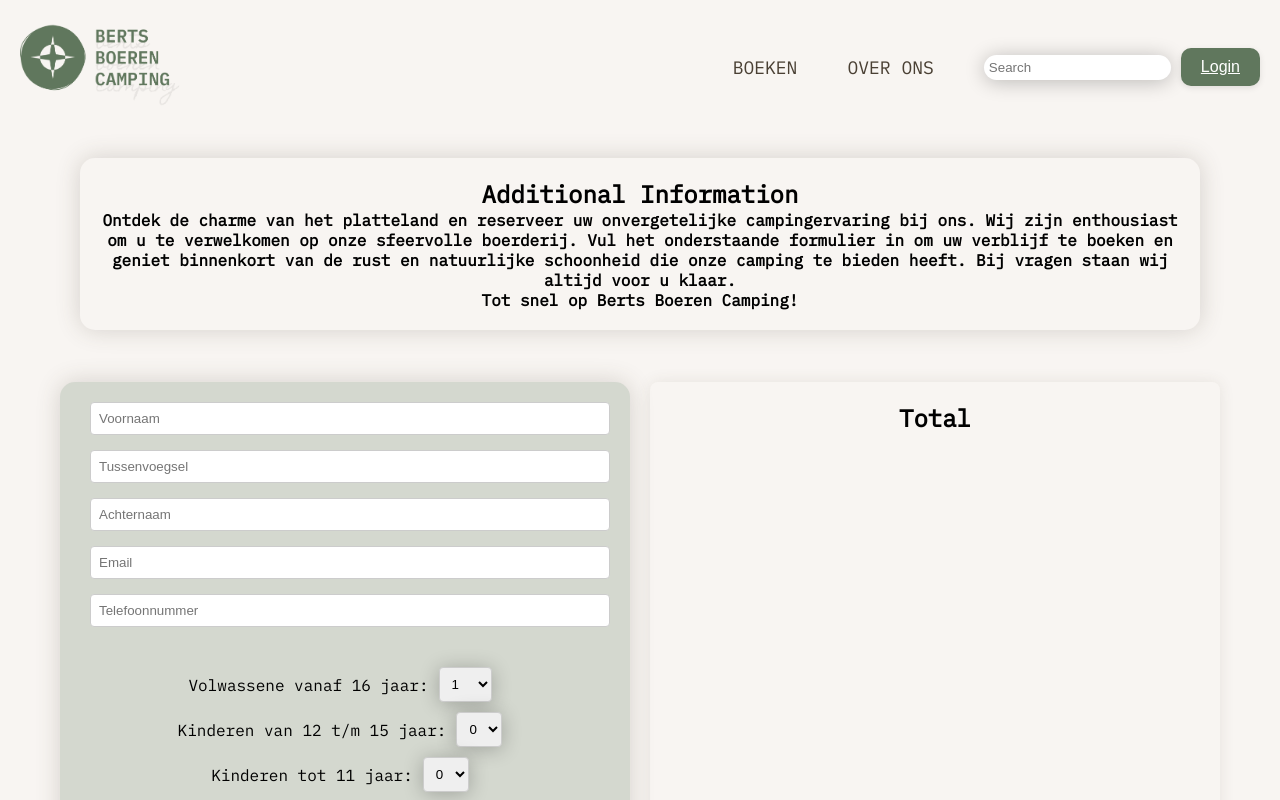
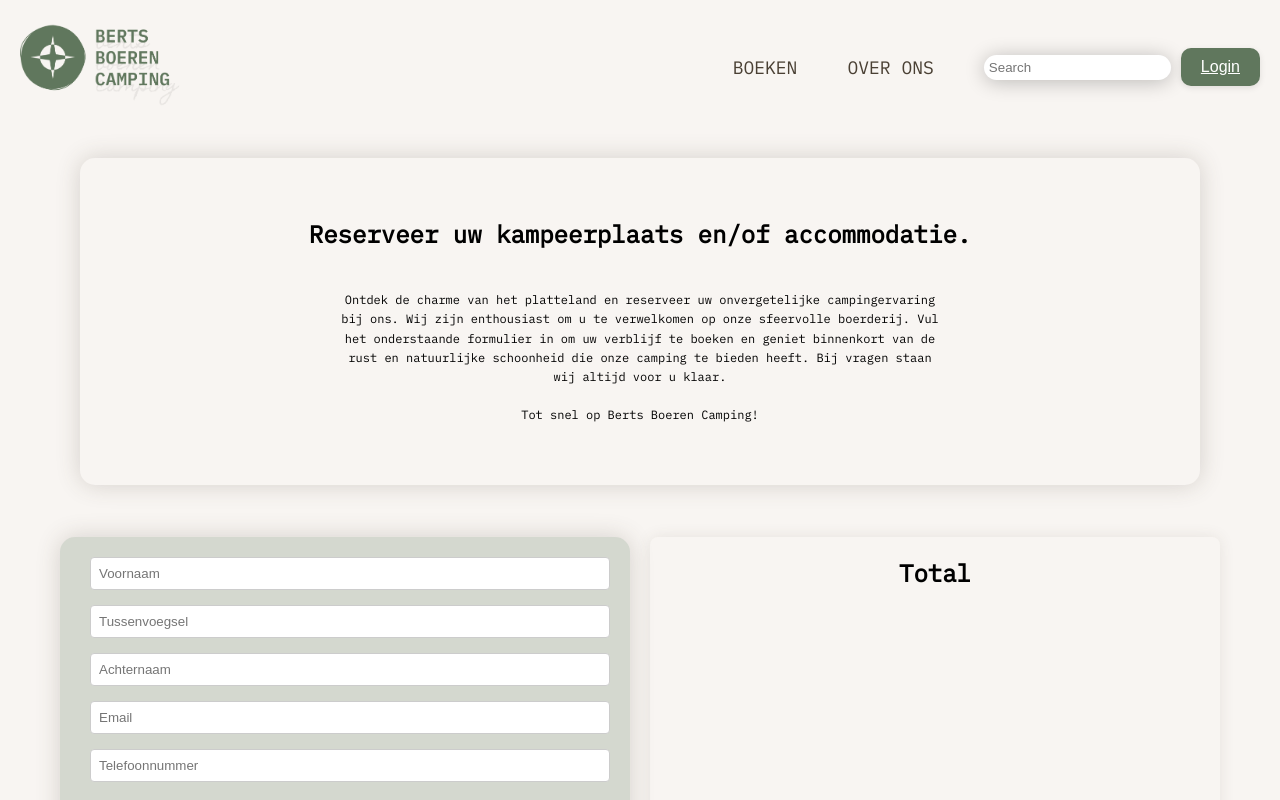
Before and after one commit to LaulensW/BertsBoerenCamping, a React (Vite) app in the folder BertsBoerenCamping/: page /booking in a window 1280 px wide. Shown: the top 800 px of the page. Built offline with nearby package versions, Linux system fonts and the light colour scheme.

Commit message:
styling infobox

```diff
--- a/BertsBoerenCamping/src/components/BookingForm.css
+++ b/BertsBoerenCamping/src/components/BookingForm.css
@@ -14,6 +14,22 @@ body {
   padding: 20px;
   box-shadow: 0px 0px 25px rgba(74, 64, 52, 0.2);
   margin: 24px 20px 32px;
+  display: flex;
+  flex-direction: column;
+  align-items: center;
+}
+
+.info-box h2 {
+  margin-top: 40px;
+}
+
+.info-box a {
+  max-width: 600px;
+  margin-top: 40px;
+  display: block;
+  line-height: 1.6;
+  font-size: 12px;
+  margin-bottom: 40px;
 }
 
 .boeking-box{
--- a/BertsBoerenCamping/src/components/Calender.css
+++ b/BertsBoerenCamping/src/components/Calender.css
@@ -48,7 +48,13 @@
   }
 }
 
+
+
 /* Selected range */
+.react-datepicker__day--selected{
+  background-color: var(--primary-color);
+}
+
 .react-datepicker__day--selected,
 .react-datepicker__day--in-selecting-range,
 .react-datepicker__day--in-range {
--- a/BertsBoerenCamping/src/components/bookingForm.jsx
+++ b/BertsBoerenCamping/src/components/bookingForm.jsx
@@ -34,9 +34,16 @@ const BookingForm = () => {
   return (
     <div className="booking-form-container">
       <div className="info-box">
-        {/* Your information box content goes here */}
-        <h2>Additional Information</h2>
-        <h4>Ontdek de charme van het platteland en reserveer uw onvergetelijke campingervaring bij ons. Wij zijn enthousiast om u te verwelkomen op onze sfeervolle boerderij. Vul het onderstaande formulier in om uw verblijf te boeken en geniet binnenkort van de rust en natuurlijke schoonheid die onze camping te bieden heeft. Bij vragen staan wij altijd voor u klaar. <br />Tot snel op Berts Boeren Camping!</h4>
+        <h2>Reserveer uw kampeerplaats en/of accommodatie. </h2>
+        <a>
+          Ontdek de charme van het platteland en reserveer uw onvergetelijke
+          campingervaring bij ons. Wij zijn enthousiast om u te verwelkomen op
+          onze sfeervolle boerderij. Vul het onderstaande formulier in om uw
+          verblijf te boeken en geniet binnenkort van de rust en natuurlijke
+          schoonheid die onze camping te bieden heeft. Bij vragen staan wij
+          altijd voor u klaar. <br />
+          <br></br>Tot snel op Berts Boeren Camping!
+        </a>
       </div>
       <div className="boeking-box">
       <section className='customer-info'>
@@ -174,7 +181,7 @@ const BookingForm = () => {
       <button className='volgende'>Volgende</button>
     </div>
     <div className="total-box">
-        <h2>Total</h2>
+      <h2>Total</h2>
     </div>
   </div>
   );
```
